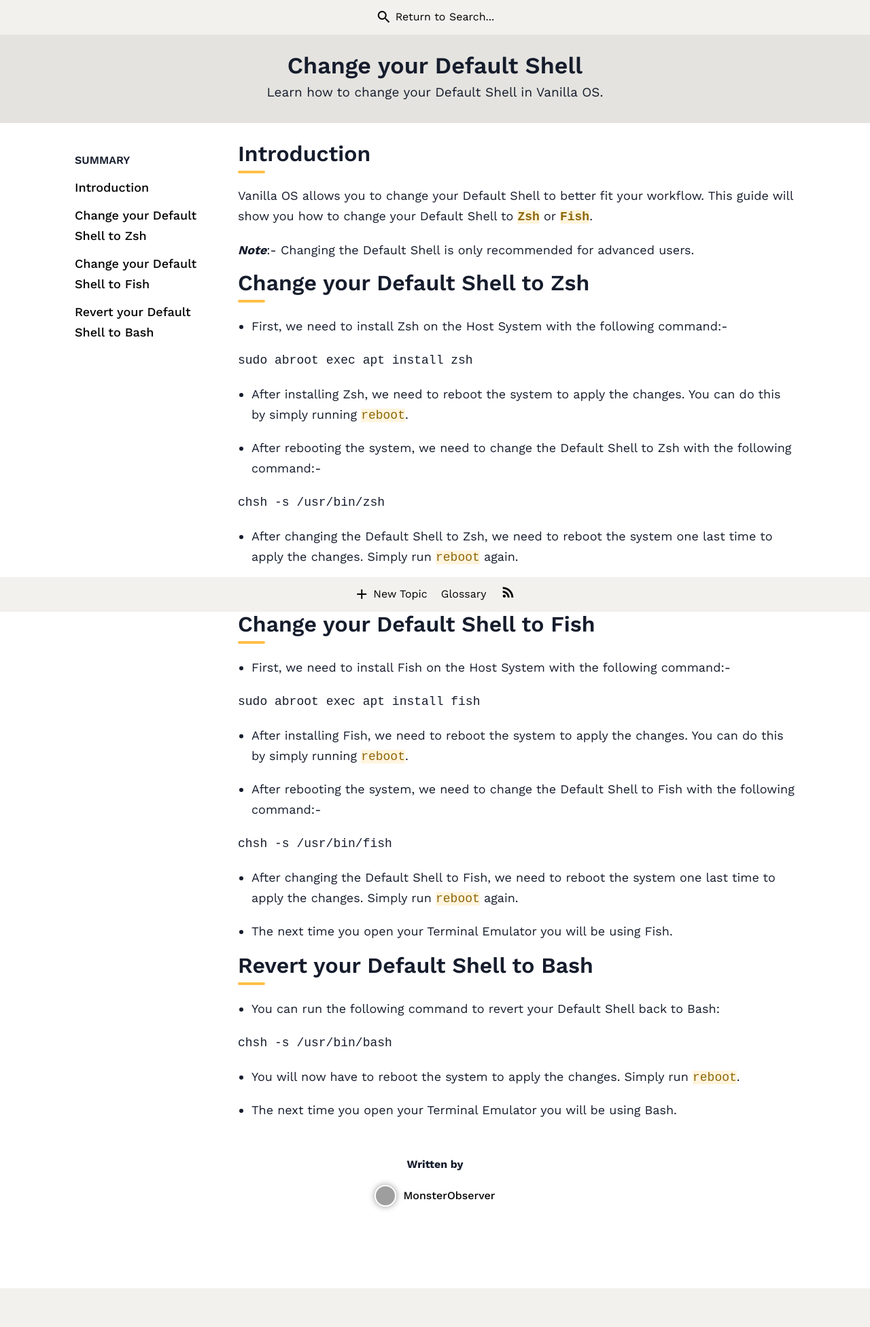
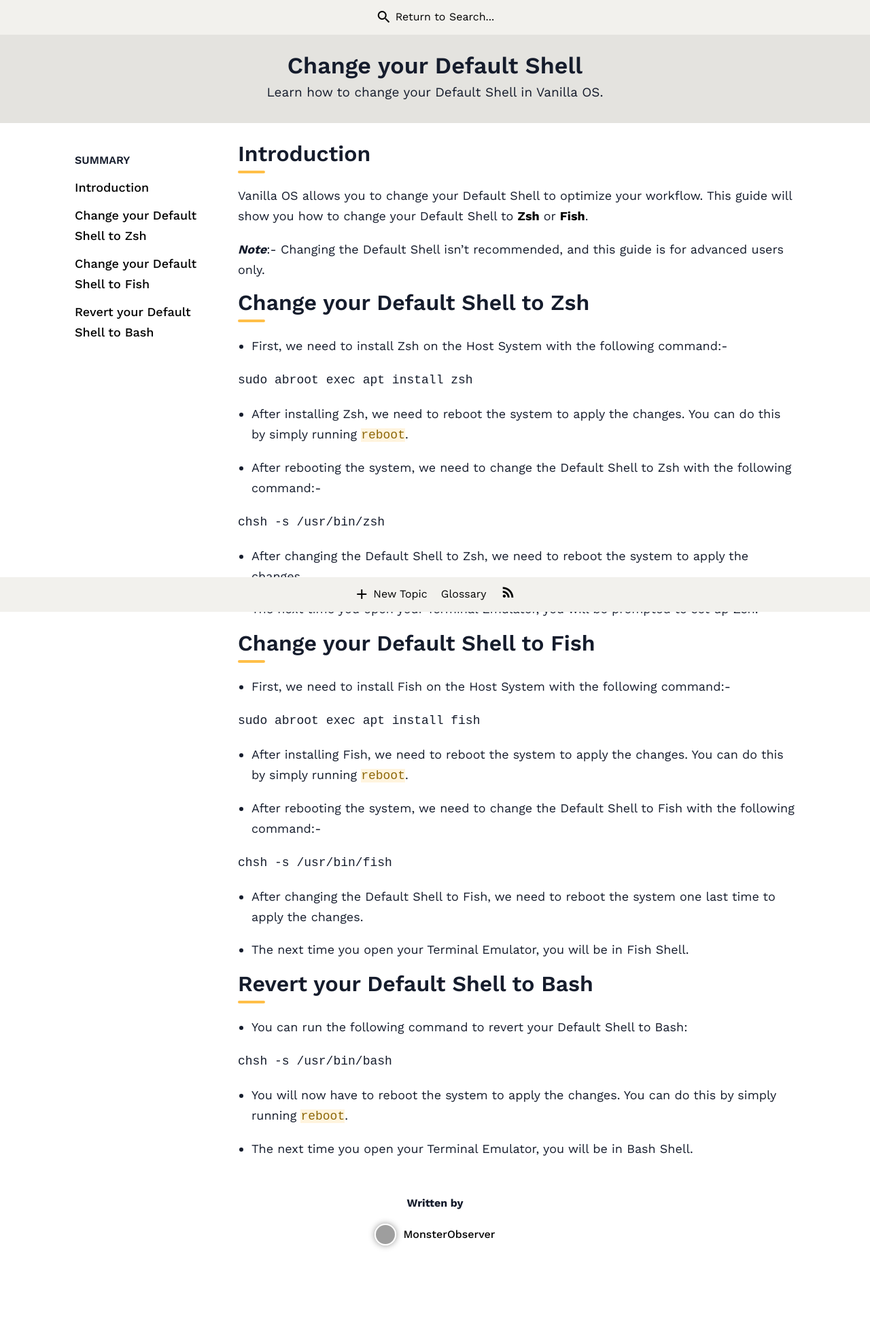
Before and after one commit to Vanilla-OS/handbook, a Jekyll site: the page built from _posts/2023-01-19-change-default-shell.md, in a window 1280 px wide. Shown: the whole page at 68% size. Built offline with Jekyll 4.4.1, drawn with Linux system fonts in a browser that asks for light colours; nearby versions of some CDN libraries; a style sheet for code colours, icons or effects is not loaded; before the commit the page ends 1895 px from its top, so only the background shows below that; grey boxes are pictures that could not be loaded.

Commit message:
Add info to Jekyll, Update posts and website

````diff
--- a/Gemfile
+++ b/Gemfile
@@ -2,3 +2,5 @@
 gem "github-pages"
 gem "webrick"
 gem "jekyll-feed"
+gem "jekyll-seo-tag"
+gem "jekyll-gist"
--- a/_config.yml
+++ b/_config.yml
@@ -13,3 +13,5 @@
 
 plugins:
   - jekyll-feed
+  - jekyll-seo-tag
+  - jekyll-gist
--- a/_includes/head.html
+++ b/_includes/head.html
@@ -3,3 +3,4 @@
 <link rel="stylesheet" href="/assets/css/index.css">
 <link rel="shortcut icon" href="/assets/favicon.ico">
 <meta name="viewport" content="width=device-width, initial-scale=1.0">
+{% seo %}
--- a/_posts/2023-01-19-change-default-shell.md
+++ b/_posts/2023-01-19-change-default-shell.md
@@ -10,9 +10,9 @@
 
 ## Introduction
 
-Vanilla OS allows you to change your Default Shell to better fit your workflow. This guide will show you how to change your Default Shell to [**`Zsh`**](https://zsh.sourceforge.io/) or [**`Fish`**](https://fishshell.com/).
+Vanilla OS allows you to change your Default Shell to optimize your workflow. This guide will show you how to change your Default Shell to [**Zsh**](https://zsh.sourceforge.io/) or [**Fish**](https://fishshell.com/).
 
-**_Note_**:- Changing the Default Shell is only recommended for advanced users.
+**_Note_**:- Changing the Default Shell isn't recommended, and this guide is for advanced users only.
 
 ## Change your Default Shell to Zsh
 
@@ -30,9 +30,9 @@
 chsh -s /usr/bin/zsh
 ```
 
-- After changing the Default Shell to Zsh, we need to reboot the system one last time to apply the changes. Simply run `reboot` again.
+- After changing the Default Shell to Zsh, we need to reboot the system to apply the changes.
 
-- The next time you open your Terminal Emulator you will be prompted to setup Zsh.
+- The next time you open your Terminal Emulator, you will be prompted to set up Zsh.
 
 ## Change your Default Shell to Fish
 
@@ -50,18 +50,18 @@
 chsh -s /usr/bin/fish
 ```
 
-- After changing the Default Shell to Fish, we need to reboot the system one last time to apply the changes. Simply run `reboot` again.
+- After changing the Default Shell to Fish, we need to reboot the system one last time to apply the changes.
 
-- The next time you open your Terminal Emulator you will be using Fish.
+- The next time you open your Terminal Emulator, you will be in Fish Shell.
 
 ## Revert your Default Shell to Bash
 
-- You can run the following command to revert your Default Shell back to Bash:
+- You can run the following command to revert your Default Shell to Bash:
 
 ```bash
 chsh -s /usr/bin/bash
 ```
 
-- You will now have to reboot the system to apply the changes. Simply run `reboot`.
+- You will now have to reboot the system to apply the changes. You can do this by simply running `reboot`.
 
-- The next time you open your Terminal Emulator you will be using Bash.
+- The next time you open your Terminal Emulator, you will be in Bash Shell.
--- a/assets/css/dark.css
+++ b/assets/css/dark.css
@@ -6,10 +6,6 @@
 
 	.logo {
 		color: #fff;
-	}
-
-	.logo {
-		background-image: url('/assets/assets/uploads/vanilla-logo-dark.webp');
 	}
 
 	a {
````
Also changed, not shown: glossary.md (+5 -4 lines), Gemfile.lock, README.md.
